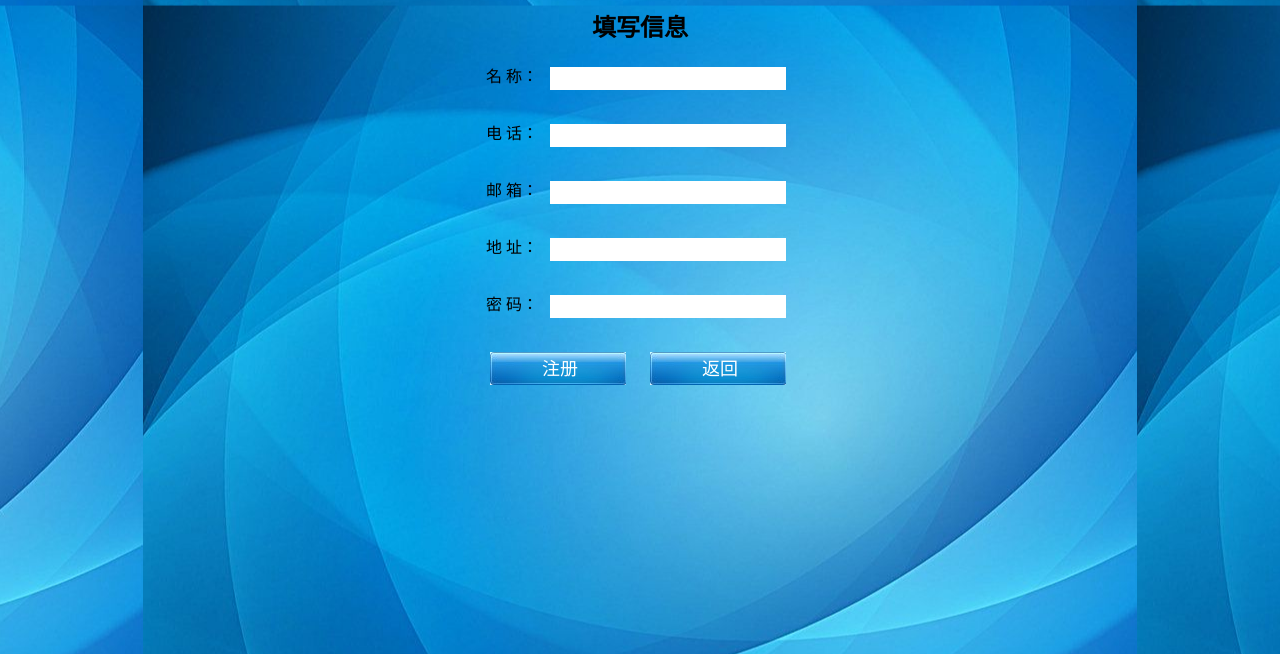
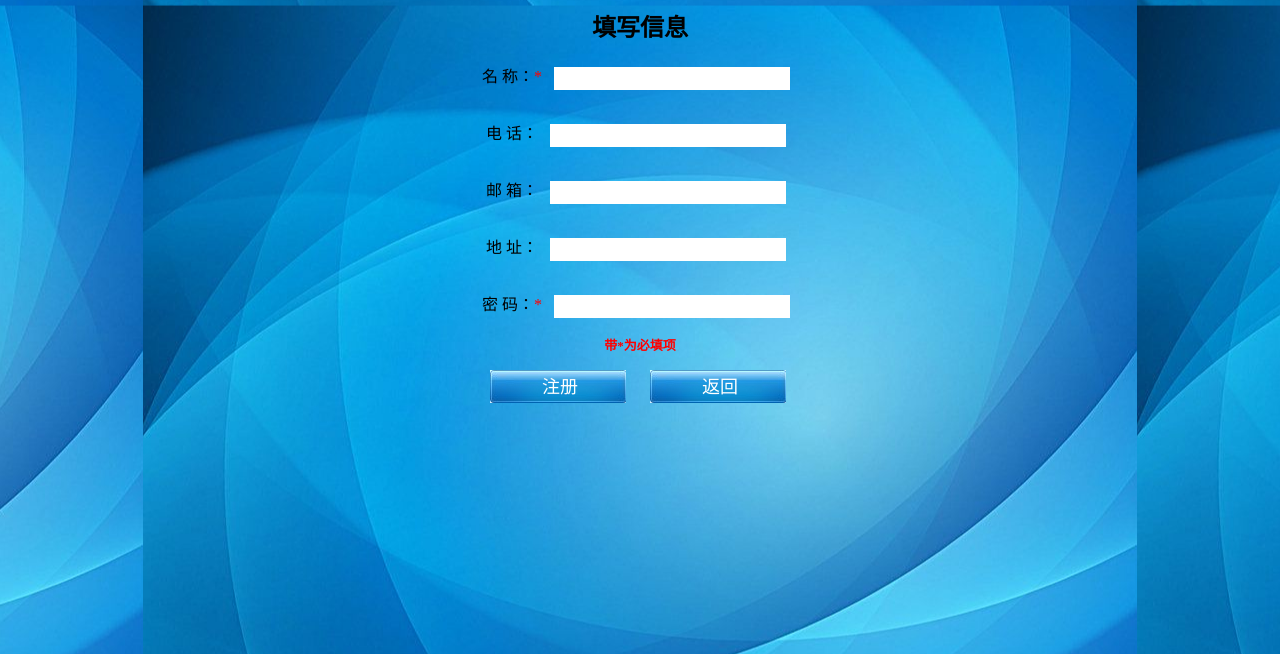
Before and after one commit to longwayya/talentRecruitmentSystem, a PHP site: page /SignIn-company.php in a window 1280 px wide. Shown: the top 654 px of the page. Run offline with PHP 8.4, Linux system fonts and the light colour scheme.

Commit message:
修改界面及部分功能

```diff
--- a/SignIn-company.php
+++ b/SignIn-company.php
@@ -12,7 +12,7 @@ vertical-align:middle;margin:8px;line-height:18px;font-size:18px}
 <body style="background-image:url(2.jpg);background-position:center;">
 <form action="" method="POST" name="myform" onsubmit="return check()">
 <h1 style="font-size:x-large">填写信息</h1>
-名  称：
+名  称：<font color="red">*</font>
 <input type="text" name="Qname"><br/><br/>
 电  话：
 <input type="text" name="Qtel"><br/><br/>
@@ -20,8 +20,9 @@ vertical-align:middle;margin:8px;line-height:18px;font-size:18px}
 <input type="text" name="Qemail"><br/><br/>
 地  址：
 <input type="text" name="Qlocate"><br/><br/>
-密  码：
-<input type="text" name="Qpassword"><br/><br/>
+密  码：<font color="red">*</font>
+<input type="text" name="Qpassword">
+<h1 style="font-size:small; color:red">带*为必填项</h1>
 
 <input class="btn" type="submit" value="注册" name="login1">
 
@@ -39,7 +40,7 @@ $Qlocate = $_POST['Qlocate'];
 $Qpassword = $_POST['Qpassword'];
 $sql = "insert into qiye(Qname,Qtel,Qemail,Qlocate,Qpassword) values('$Qname', '$Qtel', '$Qemail', '$Qlocate', '$Qpassword')";
 $result=mysql_query($sql);
-if($result){
+if($result&&('Qname'==NULL||'Qpassword'==NULL)){
 		echo "<script>alert('企业注册成功');window.open('index.php','_self')</script>";
 	}
 	else{
```
